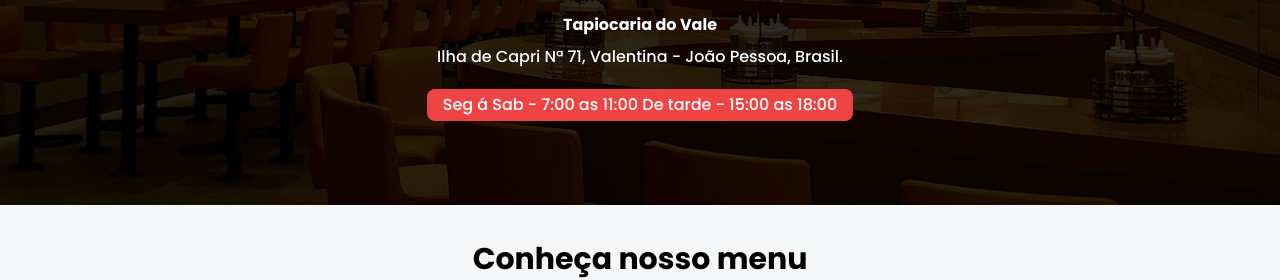
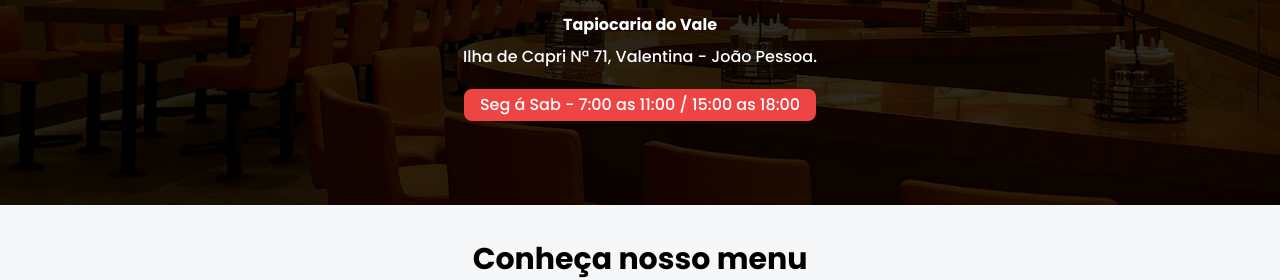
Before and after one commit to KaioxDev/project-burguer, a plain HTML site: page index.html in a window 1280 px wide. Shown: the part 215-495 px from the top of the page. Drawn offline with nearby package versions, Linux system fonts and the light colour scheme.

Commit message:
tapioca
tapioca

```diff
--- a/index.html
+++ b/index.html
@@ -45,11 +45,11 @@
         />
         <h1 class="text-3x1 mt-4 mb-2 font-bold text-white">Tapiocaria do Vale</h1>
 
-        <span class="text-white font-medium">Ilha de Capri Nª 71, Valentina - João Pessoa, Brasil.</span>
+        <span class="text-white font-medium">Ilha de Capri Nª 71, Valentina - João Pessoa.</span>
 
         <div class="bg-green-600 px-4 py-1 rounded-lg mt-5" id="date-span">
           <span class="text-white font-medium">Seg á Sab - 7:00 as 11:00</span>
-          <span class="text-white font-medium">De tarde - 15:00 as 18:00</span>
+          <span class="text-white font-medium">/ 15:00 as 18:00</span>
         </div>
       </div>
     </header>
```
